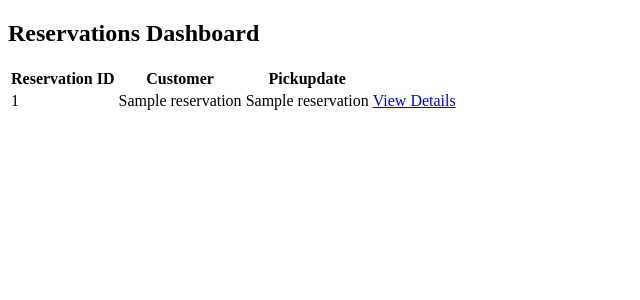
After one commit to Srinivas1214/CARRENTALSYSTEM, a Flask app: template templates/reservations.html in a window 1280 px wide. The commit adds this page. Shown: the top 300 px of the page, without its empty margins (0-640 px from the left). Run offline with Flask 3, Linux system fonts and the light colour scheme; the template is opened without the code that fills it: most values are stand-ins (such as "Sample title", 1, 10 or a date in 2020).

Commit message:
added reservations dashboard

```diff
--- a/app.py
+++ b/app.py
@@ -90,6 +90,40 @@ def dashboard():
     else:
         return redirect('/')
 
+@app.route('/reservations')
+def reservations():
+    cursor = mydb.cursor()
+    if 'username' in session:
+        page = request.args.get('page', 1, type=int)
+        per_page = 10
+        offset = (page - 1) * per_page
+
+        cursor.execute("SELECT * FROM RESERVATION LIMIT %s OFFSET %s", (per_page, offset))
+        reservations = cursor.fetchall()
+
+        # Check if there are more results
+        cursor.execute("SELECT COUNT(*) FROM RESERVATION")
+        total_records = cursor.fetchone()[0]
+        has_next = (offset + per_page) < total_records
+        has_prev = page > 1
+
+        return render_template('reservations.html', reservations=reservations, page=page, per_page=per_page, has_next=has_next, has_prev=has_prev)
+
+
+    else:
+        return redirect('/')
+
+@app.route('/reservation/<int:reservation_id>')
+def reservation(reservation_id):
+    # Fetching individual record details
+    cursor = mydb.cursor()
+    cursor.execute("SELECT * FROM RESERVATION WHERE RESERVATION_ID = %s", (reservation_id,))
+    reservation_details = cursor.fetchone()
+    if reservation_details:
+        return render_template('reservationdetails.html', reservation=reservation_details)
+    else:
+        return "Vehicle not found"
+
 @app.route('/vehicle/<int:vehicle_id>')
 def vehicle(vehicle_id):
     # Fetching individual record details
--- a/templates/dashboard.html
+++ b/templates/dashboard.html
@@ -3,10 +3,10 @@
 <head>
     <meta charset="UTF-8">
     <meta name="viewport" content="width=device-width, initial-scale=1.0">
-    <title>Dashboard</title>
+    <title>Veichles Dashboard</title>
 </head>
 <body>
-    <h2>Dashboard</h2>
+    <h2>Veichles Dashboard</h2>
     <table>
         <thead>
             <tr>
--- /dev/null
+++ b/templates/reservations.html
@@ -0,0 +1,38 @@
+<!DOCTYPE html>
+<html lang="en">
+<head>
+    <meta charset="UTF-8">
+    <meta name="viewport" content="width=device-width, initial-scale=1.0">
+    <title>Reservations Dashboard</title>
+</head>
+<body>
+    <h2>Reservations Dashboard</h2>
+    <table>
+        <thead>
+            <tr>
+                <th>Reservation ID</th>
+                <th>Customer</th>
+                <th>Pickupdate</th>
+                <!-- Add more headers as per your reservation details -->
+            </tr>
+        </thead>
+        <tbody>
+            {% for reservation in reservations %}
+                <tr>
+                    <td>{{ reservation[0] }}</td>
+                    <td>{{ reservation[1] }}</td>
+                    <td>{{ reservation[2] }}</td>
+                    <!-- Add more columns as per your reservation details -->
+                    <td><a href="/reservation/{{ reservation[0] }}">View Details</a></td>
+                </tr>
+            {% endfor %}
+        </tbody>
+    </table>
+    {% if page > 1 %}
+        <a href="?page={{ page - 1 }}"><button>Previous</button></a>
+    {% endif %}
+    {% if reservations|length == per_page %}
+        <a href="?page={{ page + 1 }}"><button>Next</button></a>
+{% endif %}
+</body>
+</html>
```
Also changed, not shown: templates/reservationdetails.html (added, +15 -0 lines).
